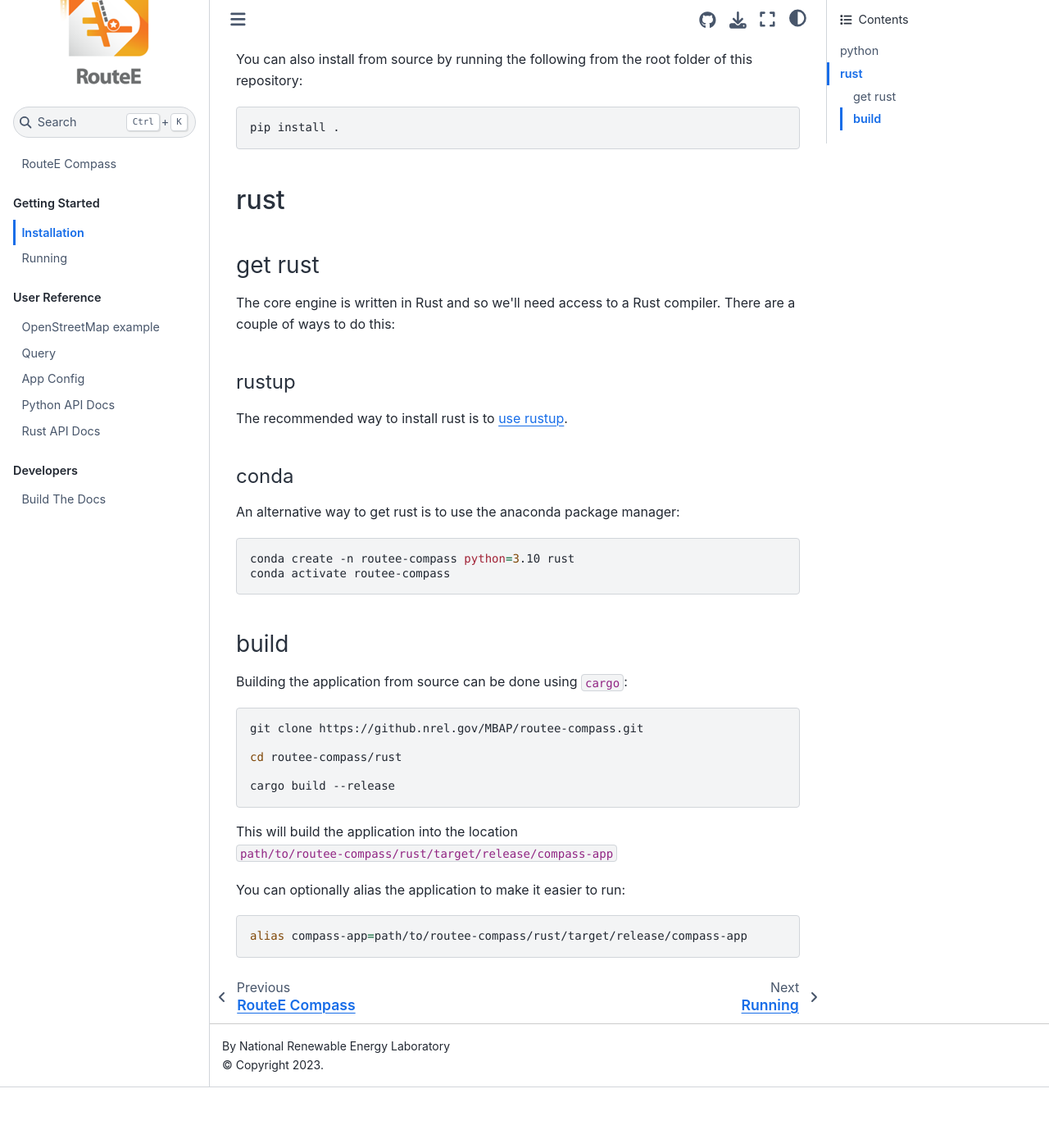
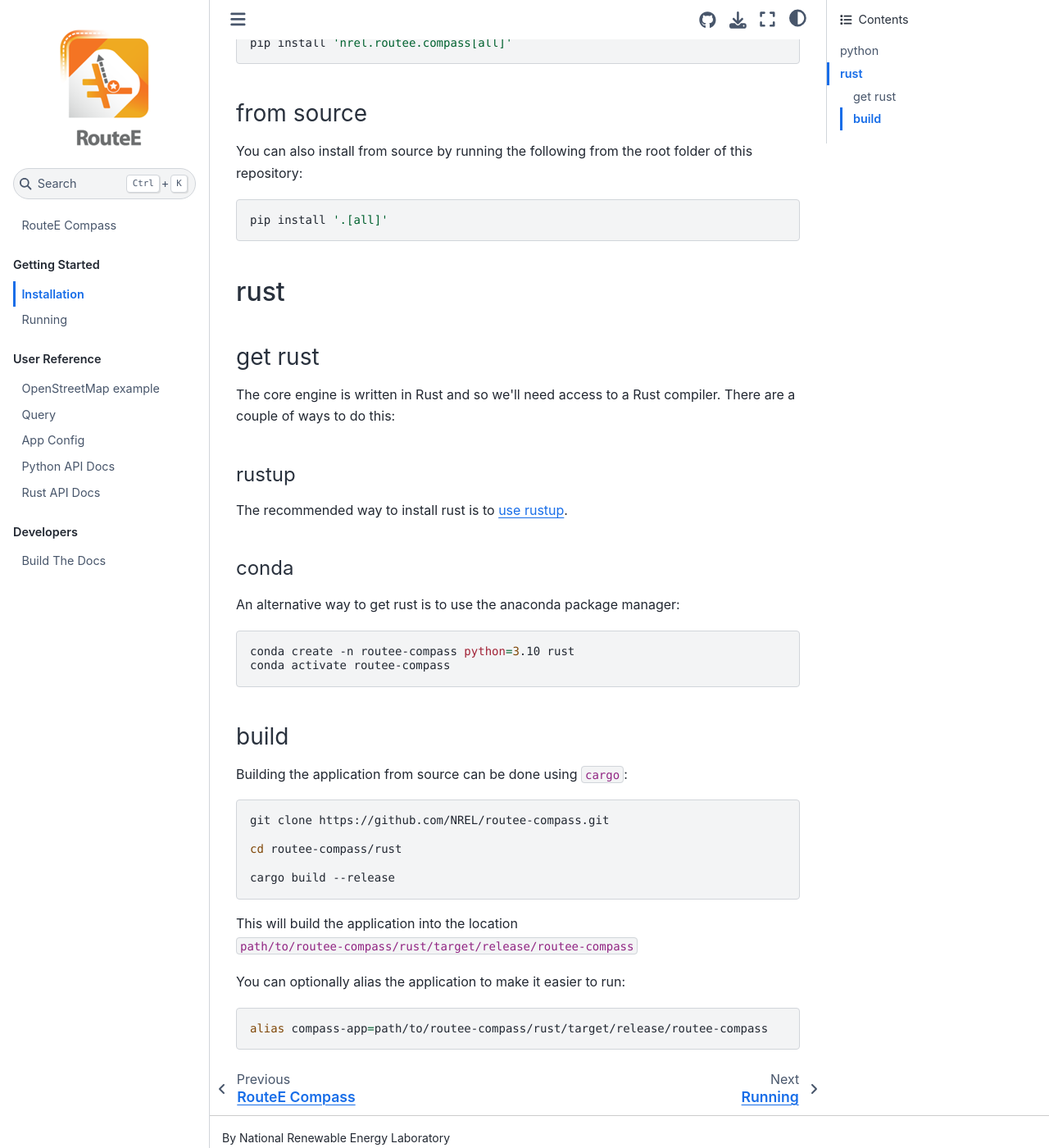
Before and after one commit to NREL/routee-compass, a Jupyter Book: the page built from docs/installation.md, in a window 1280 px wide and 1400 px high, scrolled down 422 px. Shown: the whole window at 82% size. Built offline with Jupyter Book 1.0.4 settings and Sphinx 7.4.7 and the Sphinx Book theme 1.1.4, drawn with Linux system fonts in a browser that asks for light colours; before the commit the page ends 1748 px from its top, so only the background shows below that; some of the changed text lies outside the part shown.

Commit message:
update installation instruction

````diff
--- a/docs/installation.md
+++ b/docs/installation.md
@@ -10,12 +10,18 @@
 pip install nrel.routee.compass
 ```
 
+Or, if you want plotting and OSM features:
+
+```bash
+pip install 'nrel.routee.compass[all]'
+```
+
 ### from source
 
 You can also install from source by running the following from the root folder of this repository:
 
 ```bash
-pip install .
+pip install '.[all]'
 ```
 
 ## rust
@@ -43,17 +49,17 @@
 Building the application from source can be done using `cargo`:
 
 ```bash
-git clone https://github.nrel.gov/MBAP/routee-compass.git
+git clone https://github.com/NREL/routee-compass.git
 
 cd routee-compass/rust
 
 cargo build --release
 ```
 
-This will build the application into the location `path/to/routee-compass/rust/target/release/compass-app`
+This will build the application into the location `path/to/routee-compass/rust/target/release/routee-compass`
 
 You can optionally alias the application to make it easier to run:
 
 ```bash
-alias compass-app=path/to/routee-compass/rust/target/release/compass-app
+alias compass-app=path/to/routee-compass/rust/target/release/routee-compass
 ```
````
Also changed, not shown: README.md (+1 -1 lines), docs/intro.md (+1 -1 lines).
